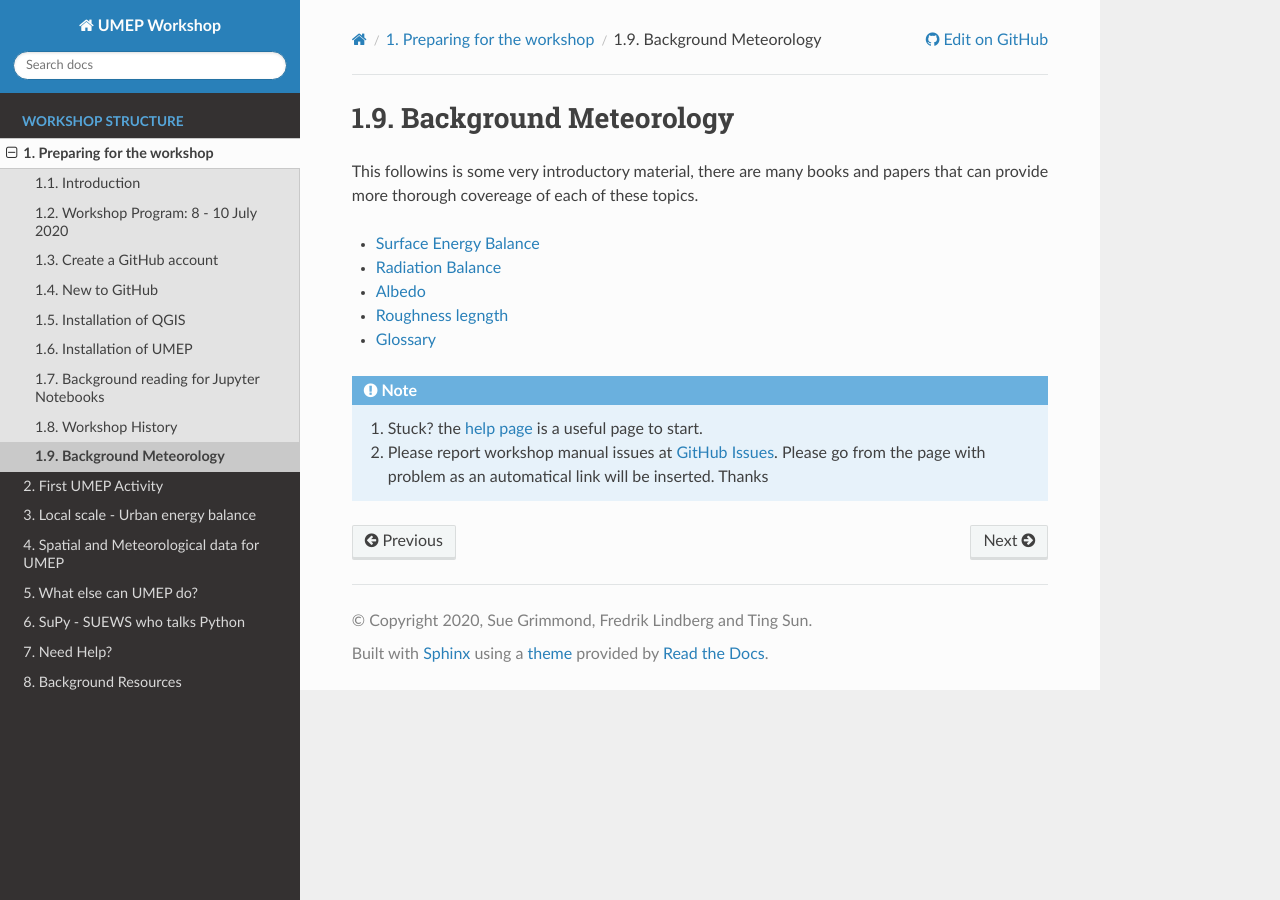
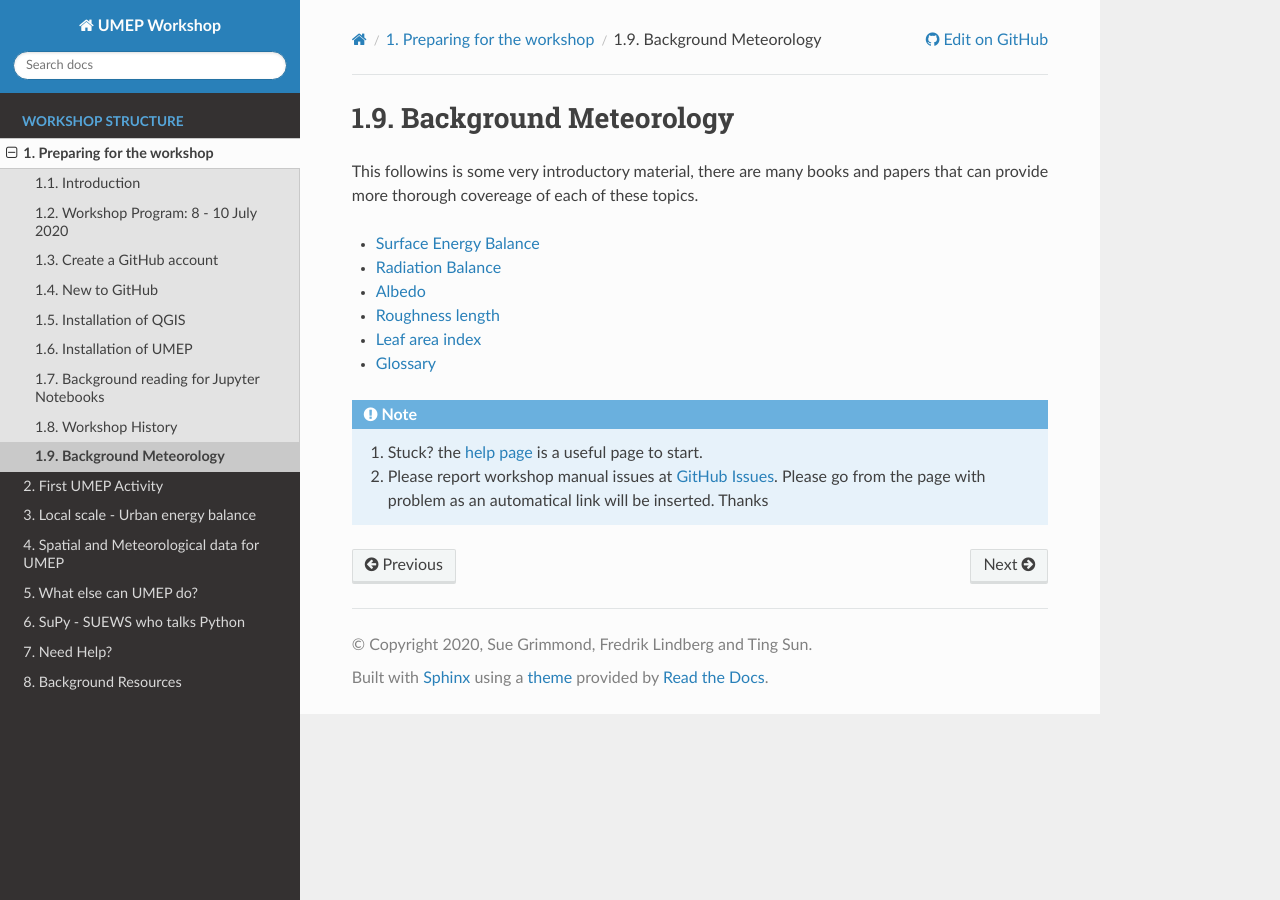
Before and after one commit to Urban-Meteorology-Reading/UMEP-Workshop, a Sphinx documentation site: the page built from source/BackGroundMet/BGM0.rst, in a window 1280 px wide. Built offline with Sphinx 7.4.7 and the Read the Docs theme 2.0.0, drawn with Linux system fonts in a browser that asks for light colours.

Commit message:
Update BGM0.rst

```diff
--- a/source/BackGroundMet/BGM0.rst
+++ b/source/BackGroundMet/BGM0.rst
@@ -9,5 +9,6 @@ This followins is some very introductory  material, there are many books and pap
 - `Radiation Balance <radB>`
 - `Albedo <albedo>`
 
-- `Roughness legngth <roughness>`
+- `Roughness length <roughness>`
+- `Leaf area index <LAI>`
 - `Glossary <BGM1>`
```
